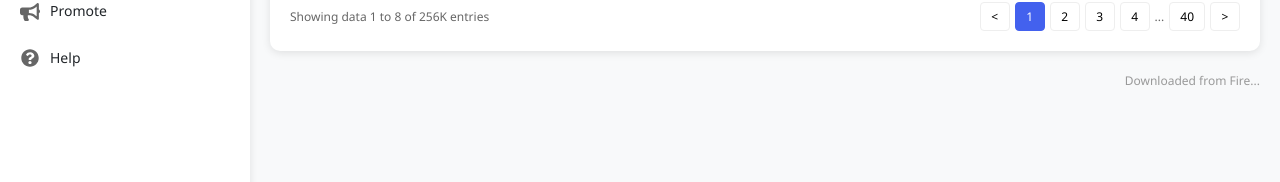
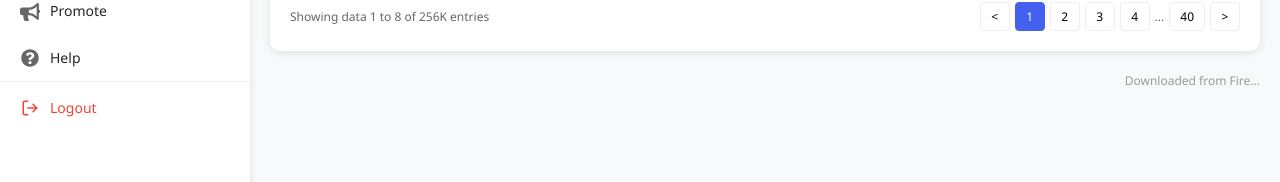
Before and after one commit to shanellmusarurwa/React-task-four, a React (Vite) app in the folder User Dashboard/: page /dashboard in a window 1280 px wide. Shown: the part 287-469 px from the top of the page. Built offline with nearby package versions, Linux system fonts and the light colour scheme; no server answers; sample sign-in values are in the browser's storage.

Commit message:
corrections

```diff
--- a/User Dashboard/src/pages/Dashboard.jsx
+++ b/User Dashboard/src/pages/Dashboard.jsx
@@ -1,12 +1,15 @@
 import React, { useState } from 'react';
+import { useNavigate } from 'react-router-dom';
 import { FaThLarge, FaBox, FaUsers, FaMoneyBillWave, FaBullhorn, FaQuestionCircle, FaBars, FaTimes } from 'react-icons/fa';
-import { FiUser, FiClock } from 'react-icons/fi';
+import { FiUser, FiClock, FiLogOut} from 'react-icons/fi';
 import { BsGraphUp } from 'react-icons/bs';
+import { auth } from '../firebase/config';
 import '../styles/dashboard.css';
 
 const Dashboard = () => {
   const [isMobileMenuOpen, setIsMobileMenuOpen] = useState(false);
   const [currentPage, setCurrentPage] = useState(1);
+  const navigate = useNavigate();
 
   const customers = [
     // ... (same customer data as before)
@@ -14,6 +17,26 @@ const Dashboard = () => {
 
   const toggleMobileMenu = () => {
     setIsMobileMenuOpen(!isMobileMenuOpen);
+  };
+
+  const handleLogout = async () => {
+    try {
+      // Sign out from Firebase
+      await auth.signOut();
+
+      // Clear any local storage/session storage if needed
+      localStorage.removeItem('userToken');
+      sessionStorage.removeItem('userSession');
+
+      // Redirect to login page
+      navigate('/login');
+
+      // Optional: show success message
+      alert('You have been logged out successfully');
+    } catch (error) {
+      console.error('Logout error:', error);
+      alert('Logout failed. Please try again.');
+    }
   };
 
   return (
@@ -55,6 +78,11 @@ const Dashboard = () => {
           <li>
             <FaQuestionCircle className="menu-icon" />
             <span>Help</span>
+          </li>
+           {/* Logout Option */}
+          <li onClick={handleLogout}>
+            <FiLogOut className="menu-icon" />
+            <span>Logout</span>
           </li>
         </ul>
       </div>
--- a/User Dashboard/src/styles/dashboard.css
+++ b/User Dashboard/src/styles/dashboard.css
@@ -332,6 +332,22 @@ td:empty::before {
   color: #999;
 }
 
+/* Logout button styling */
+.sidebar-menu li:last-child {
+  margin-top: auto;
+  padding-top: 15px;
+  border-top: 1px solid #eee;
+  color: #f44336;
+}
+
+.sidebar-menu li:last-child:hover {
+  background-color: rgba(244, 67, 54, 0.1);
+}
+
+.sidebar-menu li:last-child .menu-icon {
+  color: #f44336;
+}
+
 /* Footer */
 .dashboard-footer {
   margin-top: 20px;
```
